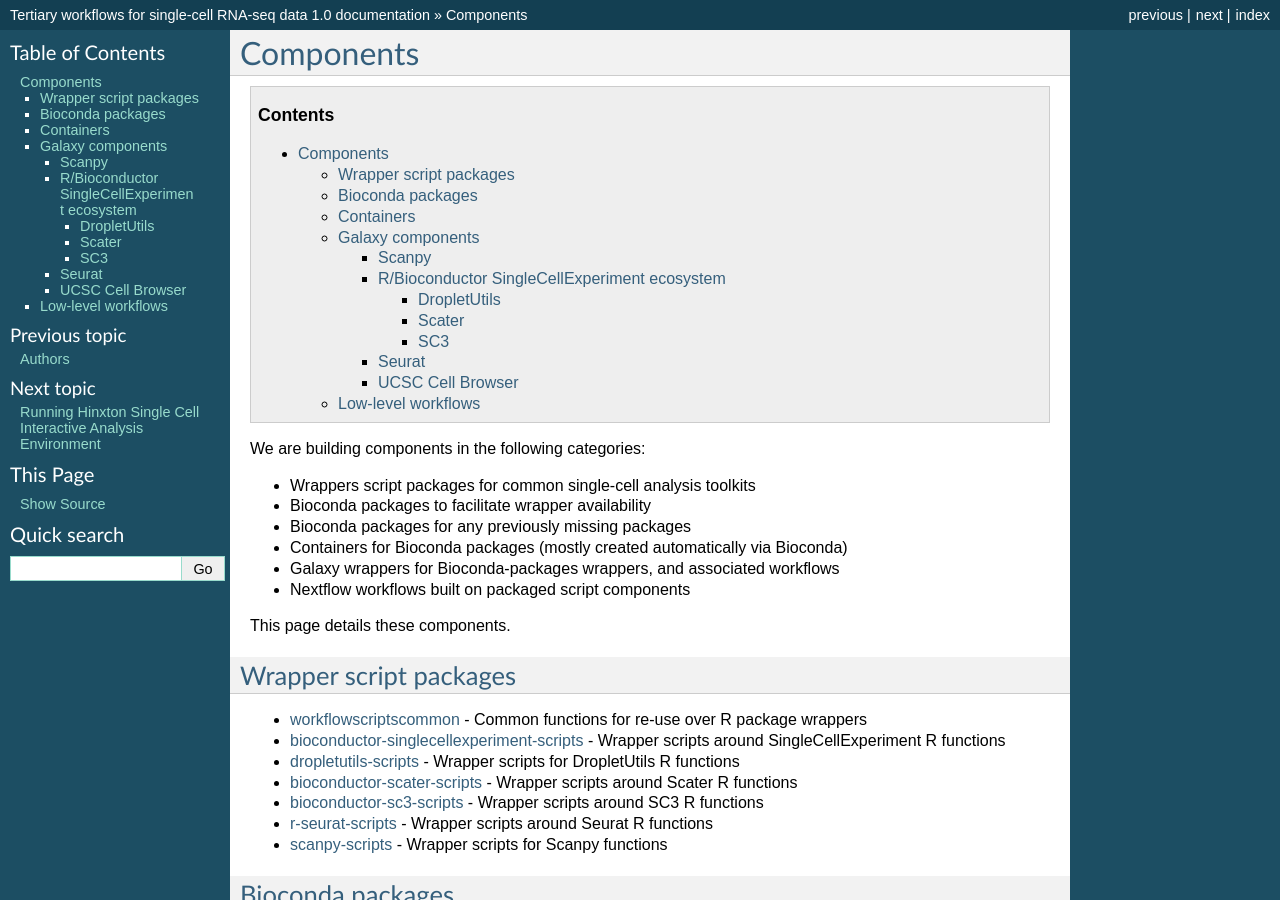
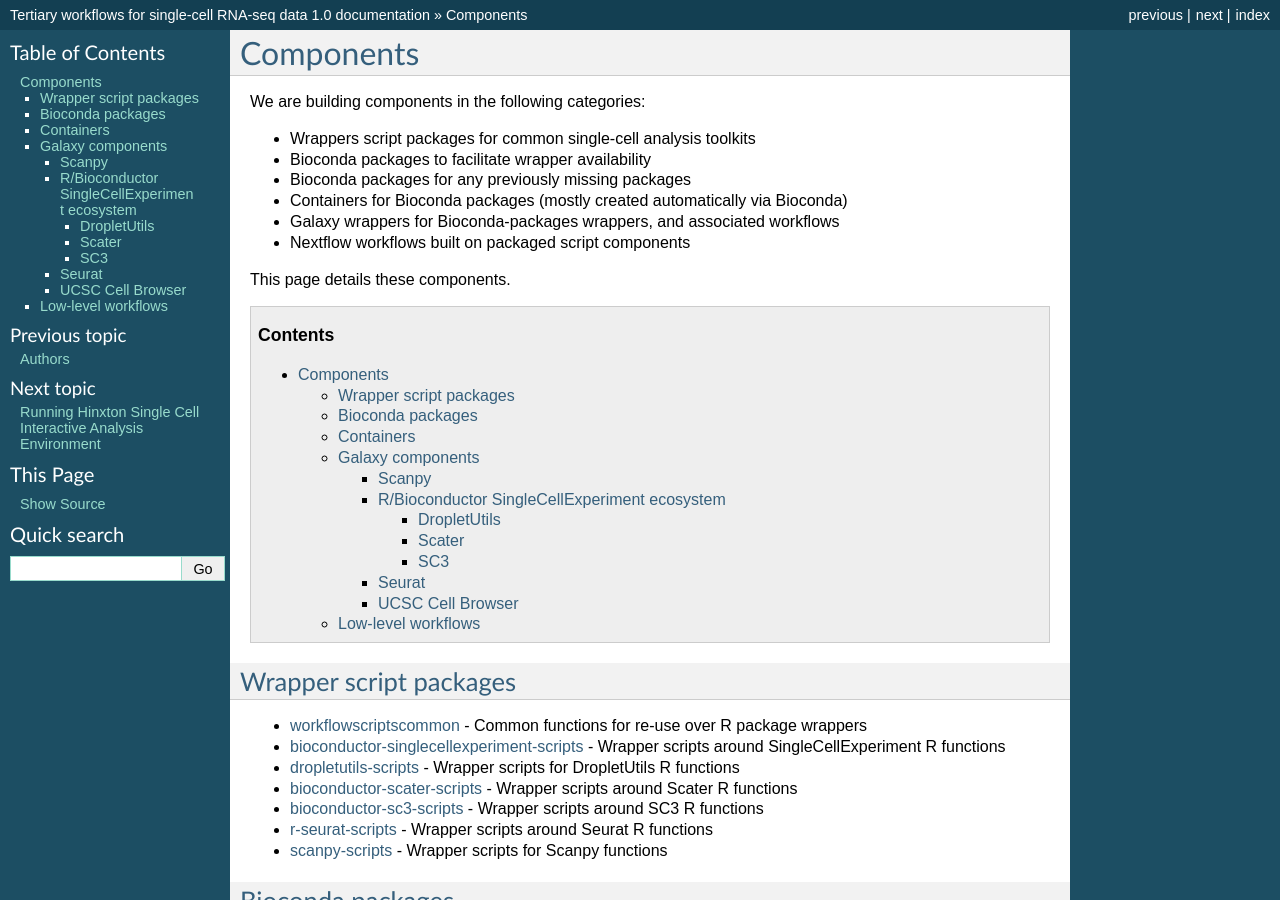
Before and after one commit to ebi-gene-expression-group/tertiary_workflows_docs, a Sphinx documentation site: the page built from docs/modules.rst, in a window 1280 px wide and 900 px high. Built offline with Sphinx 7.4.7, drawn with Linux system fonts in a browser that asks for light colours.

Commit message:
Fix links

```diff
--- a/docs/modules.rst
+++ b/docs/modules.rst
@@ -1,8 +1,6 @@
 ############################
 Components
 ############################
-
-.. contents::
 
 We are building components in the following categories:
 
@@ -14,6 +12,8 @@ We are building components in the following categories:
 * Nextflow workflows built on packaged script components
 
 This page details these components.
+
+.. contents::
 
 .. _script_components:
 
--- a/docs/nextflow_workflows.rst
+++ b/docs/nextflow_workflows.rst
@@ -36,7 +36,7 @@ Nextflow will download the workflow automatically before running it. You can of
 Writing Nextflow workflows
 **************************
 
-You can of course build workflows using any of the script components we have made available (see :ref:`_script_components`), using Nextflow in any manner you choose. However folowing some standards will make your work re-usable.
+You can of course build workflows using any of the script components we have made available (see :ref:`script_components`), using Nextflow in any manner you choose. However folowing some standards will make your work re-usable.
 
 Using basic pipeline-sharing conventions
 ========================================
```
